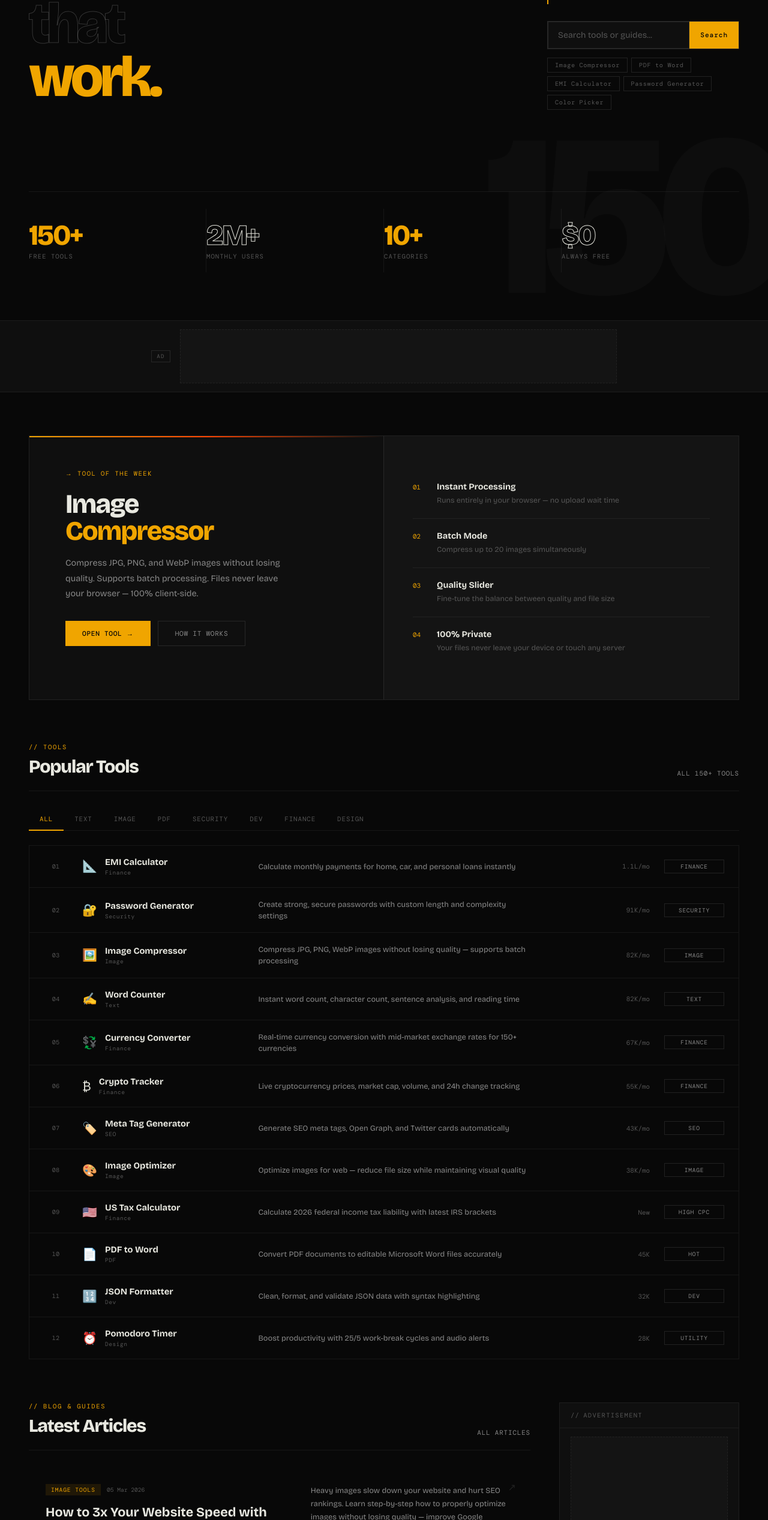
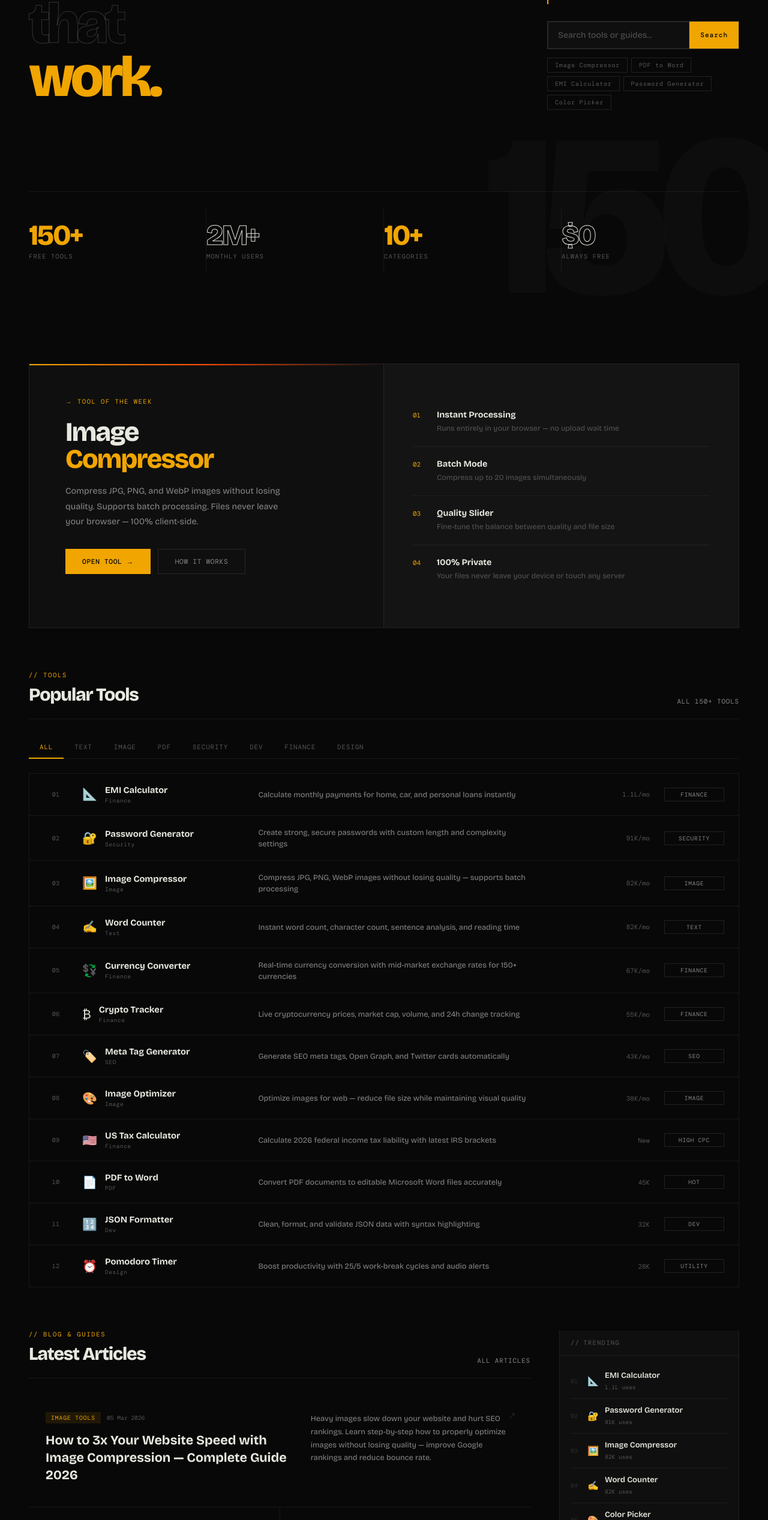
Before and after one commit to farhan01-aazmi/shadow-toolhub, a Next.js app: page / in a window 1280 px wide. Shown: the part 266-2800 px from the top of the page at 60% size. Built offline with nearby package versions, Linux system fonts and the light colour scheme.

Commit message:
fix: hide all ad placeholders and labels to prevent AdSense penalty for empty slots

```diff
--- a/src/app/page.tsx
+++ b/src/app/page.tsx
@@ -174,8 +174,7 @@ export default function Home() {
       </section>
 
       {/* ── AD 728x90 ── */}
-      <div className="ad-bar">
-        <span className="ad-lbl">Ad</span>
+      <div className="ad-bar" style={{ display: 'none' }}>
         <div className="ad728 ad-slot"></div>
       </div>
 
@@ -278,8 +277,8 @@ export default function Home() {
 
         {/* SIDEBAR */}
         <aside className="sidebar-bp rv">
-          <div className="sw">
-            <div className="sw-hd">Advertisement</div>
+          <div className="sw" style={{ display: 'none' }}>
+            <div className="sw-hd"></div>
             <div className="sw-bd"><div className="ad300 ad-slot"></div></div>
           </div>
           <div className="sw">
```
